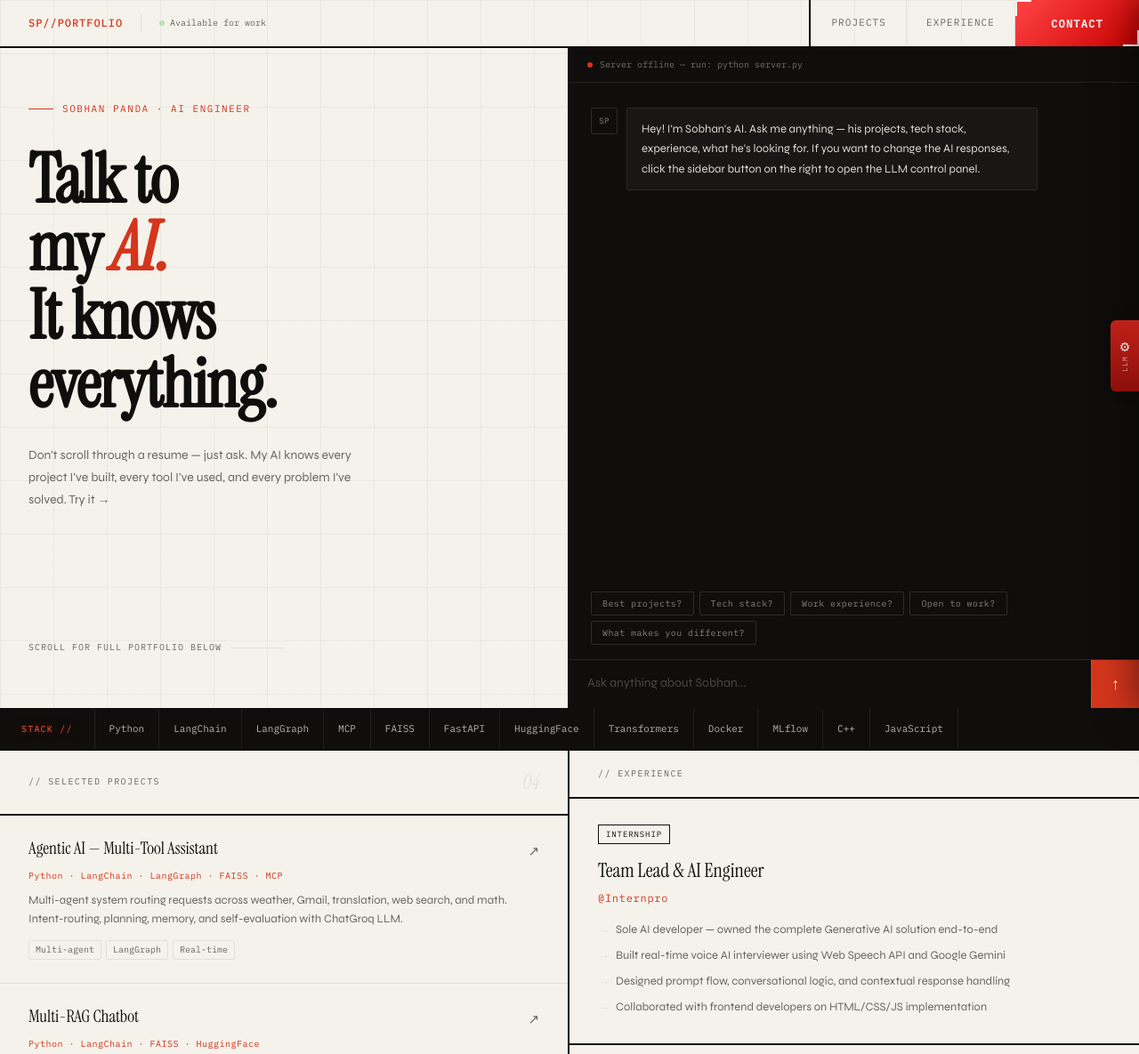
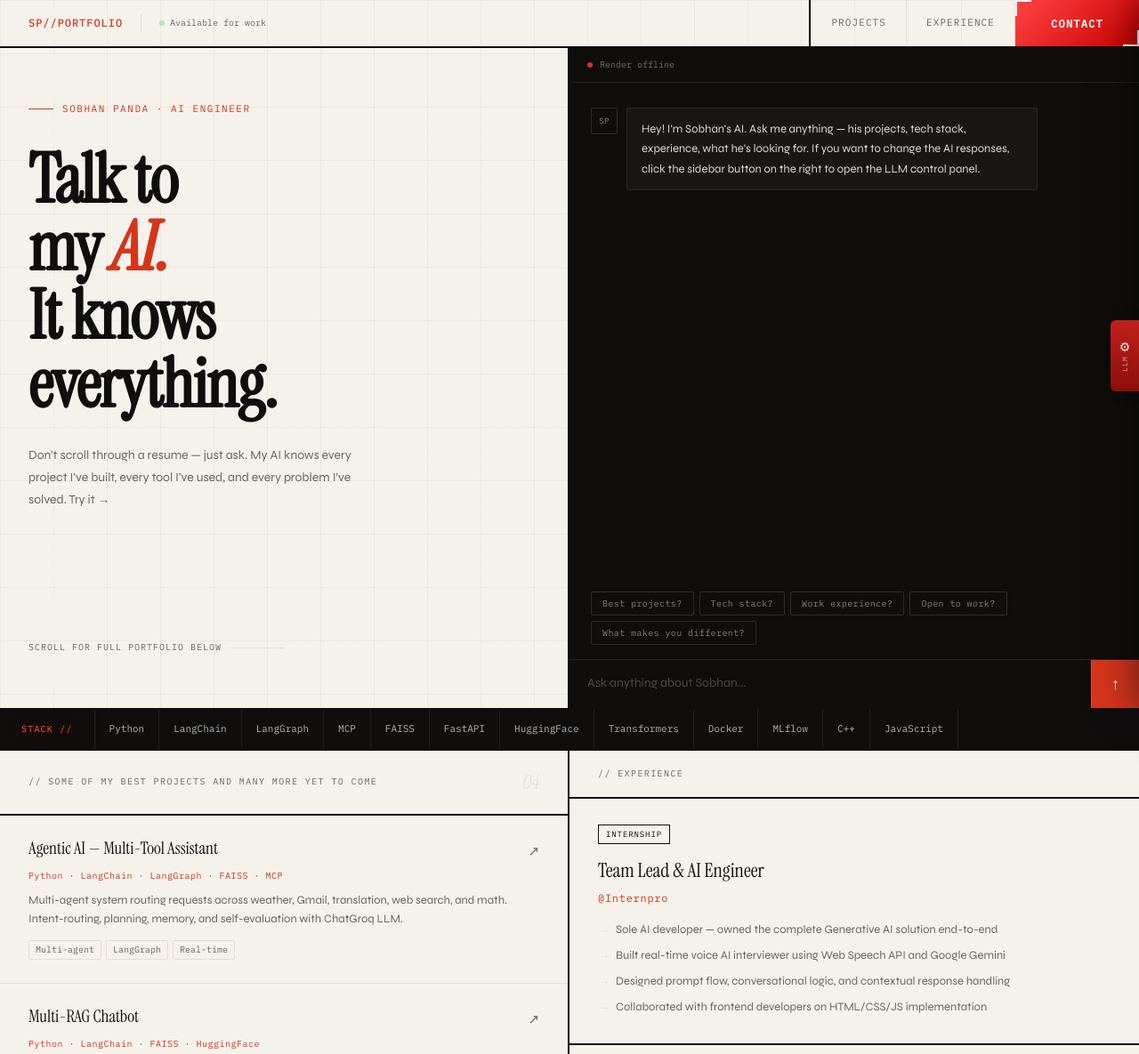
Before and after one commit to sobhan2204/portfolio, a plain HTML site: page index.html in a window 1280 px wide. Shown: the top 1185 px of the page at 89% size. Drawn offline with nearby package versions, Linux system fonts and the light colour scheme; no server answers.

Commit message:
some messages changes

```diff
--- a/index.html
+++ b/index.html
@@ -586,7 +586,7 @@
   <div class="main-grid" id="projects">
     <div class="projects-col">
       <div class="col-header">
-        <span class="col-title">// Selected projects</span>
+        <span class="col-title">// some of my best projects and many more yet to come </span>
         <span class="col-count">04</span>
       </div>
       <div class="project-item" onclick="window.open('https://github.com/sobhan2204','_blank')">
@@ -829,7 +829,7 @@
       const res = await fetch(`${API_BASE}/health`, { signal: AbortSignal.timeout(3000) });
       if (res.ok) { serverOnline = true; document.getElementById('s-dot').className = 's-dot ok'; document.getElementById('s-label').textContent = 'AI server connected — ready to chat'; }
       else throw new Error();
-    } catch { serverOnline = false; document.getElementById('s-dot').className = 's-dot err'; document.getElementById('s-label').textContent = 'Server offline — run: python server.py'; }
+    } catch { serverOnline = false; document.getElementById('s-dot').className = 's-dot err'; document.getElementById('s-label').textContent = 'Render offline'; }
   }
   checkServer(); setInterval(checkServer, 15000);
 
@@ -864,7 +864,7 @@
   async function sendMessage() {
     const input=document.getElementById('chat-input'), text=input.value.trim();
     if(!text) return;
-    if(!serverOnline) { appendMsg('ai','⚠ Python server is offline. Run: python server.py',true); return; }
+    if(!serverOnline) { appendMsg('ai','Hii ! render backend is taking some time to boot up',true); return; }
     input.value=''; document.getElementById('send-btn').disabled=true;
     appendMsg('user',text); showTyping();
     try {
```
